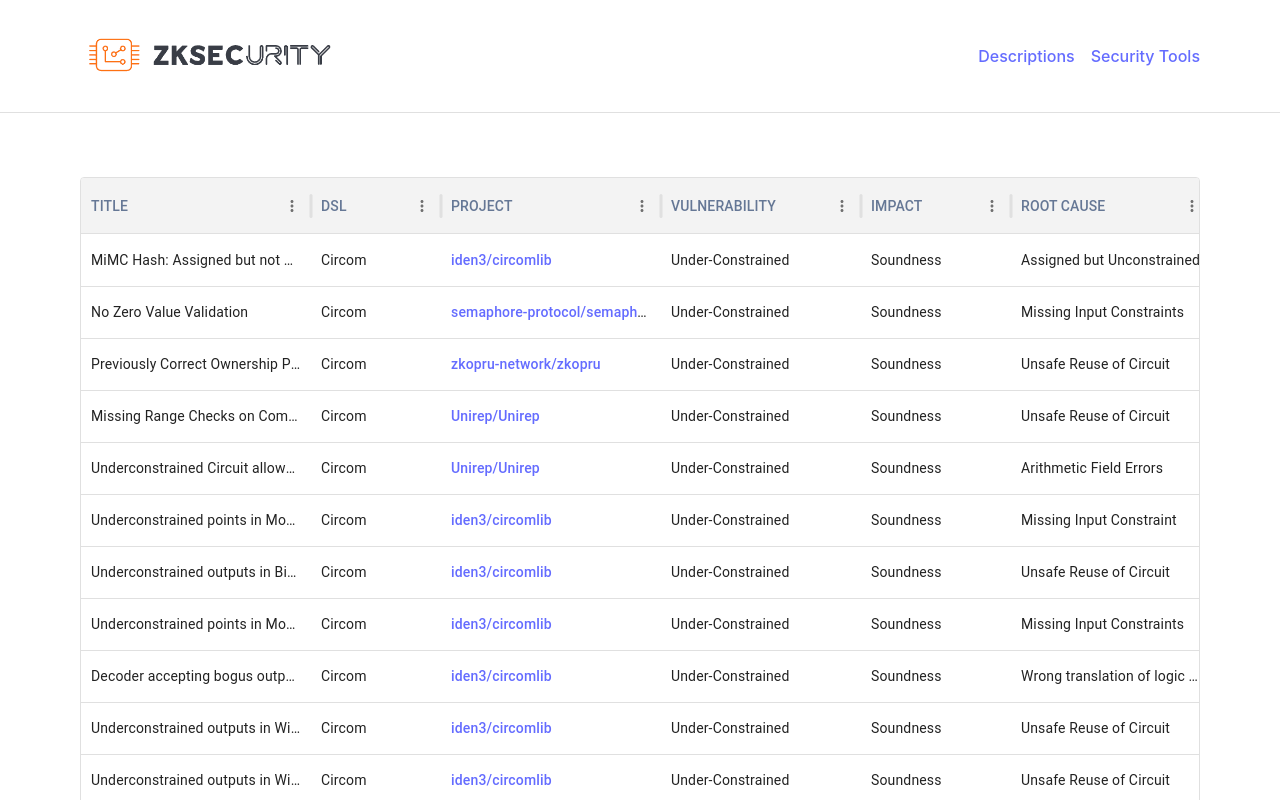
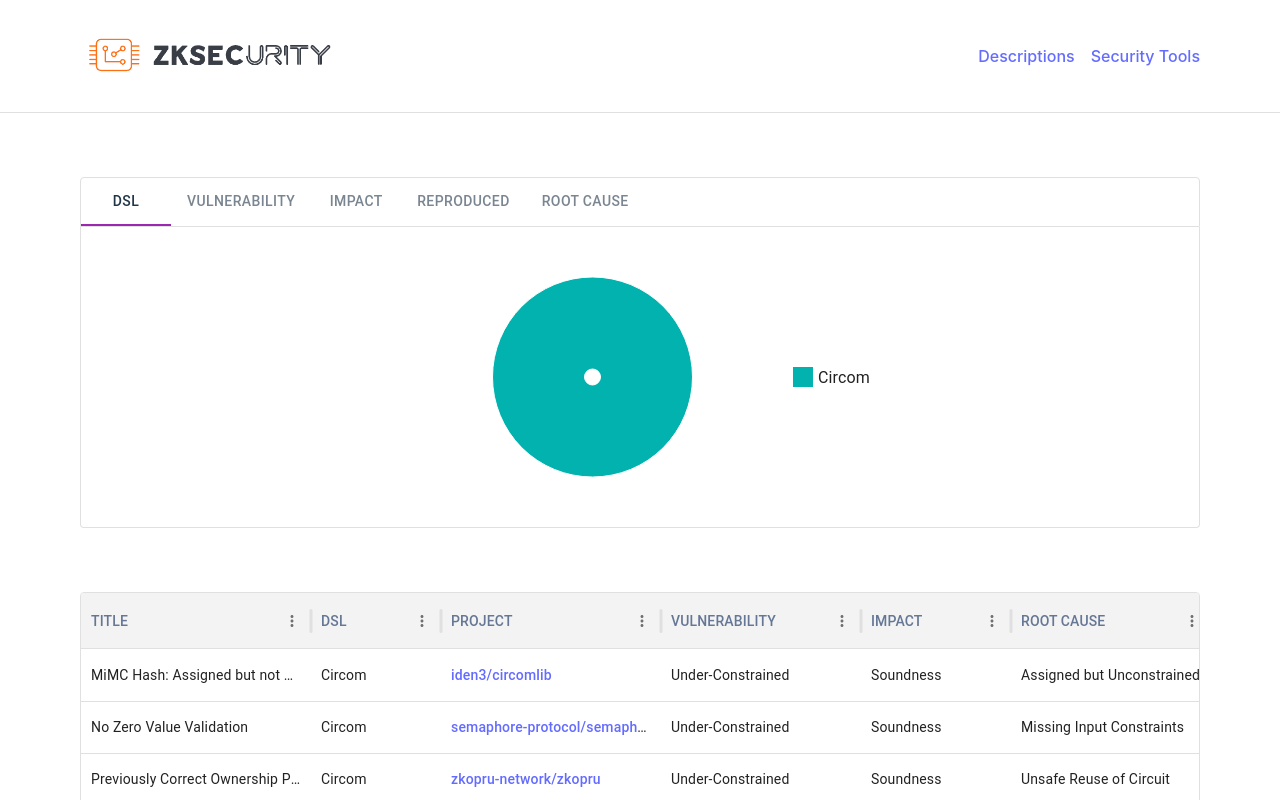
Before and after one commit to zksecurity/zkbugs-website, a React (Vite) app: page / in a window 1280 px wide. Shown: the top 800 px of the page. Built offline with nearby package versions, Linux system fonts and the light colour scheme.

Commit message:
Create charts and add them to home page

```diff
--- /dev/null
+++ b/src/components/charts-section/ChartTabPanel.jsx
@@ -0,0 +1,21 @@
+import PropTypes from "prop-types";
+
+export default function ChartTabPanel({ children, value, index, ...props }) {
+  return (
+    <div
+      role="tabpanel"
+      hidden={value !== index}
+      id={`full-width-tabpanel-${index}`}
+      aria-labelledby={`full-width-tab-${index}`}
+      {...props}
+    >
+      {value === index && children}
+    </div>
+  );
+}
+
+ChartTabPanel.propTypes = {
+  children: PropTypes.node,
+  index: PropTypes.number.isRequired,
+  value: PropTypes.number.isRequired,
+};
--- /dev/null
+++ b/src/components/charts-section/ChartsSection.jsx
@@ -0,0 +1,135 @@
+import { useEffect, useMemo, useState } from "react";
+import PropTypes from "prop-types";
+import { styled, Tab, Tabs } from "@mui/material";
+import PieChart from "../charts/PieChart";
+import { getChartData, getOccuranciesPercentage } from "./chart-utils";
+import ChartTabPanel from "./ChartTabPanel";
+import PieChartInnerLabel from "../charts/PieChartInnerLabel";
+
+const a11yProps = (index) => {
+  return {
+    id: `full-width-tab-${index}`,
+    "aria-controls": `full-width-tabpanel-${index}`,
+  };
+};
+
+const ContainerStyled = styled("div")({
+  "& .chart-wrapper": {
+    border: "1px solid #e0e0e0",
+    borderTop: 0,
+    borderBottomRightRadius: "0.25rem",
+    borderBottomLeftRadius: "0.25rem",
+    "& .chart": {
+      width: "100%",
+    },
+  },
+  "& .chart-tabs": {
+    border: "1px solid #e0e0e0",
+    borderTopRightRadius: "0.25rem",
+    borderTopLeftRadius: "0.25rem",
+  },
+});
+
+function ChartsSection({ data }) {
+  const [chartsData, setChartsData] = useState({
+    dsl: [],
+    vulnerability: [],
+    impact: [],
+    reproduced: [],
+    rootCause: [],
+  });
+
+  useEffect(() => {
+    setChartsData({
+      dsl: getChartData(data, "dsl"),
+      vulnerability: getChartData(data, "vulnerability"),
+      impact: getChartData(data, "impact"),
+      reproduced: getChartData(data, "reproduced", {
+        true: "Reproduced",
+        false: "Not Reproduced",
+      }),
+      rootCause: getChartData(data, "rootCause"),
+    });
+  }, [data]);
+
+  const reproducedPercentage = useMemo(() => {
+    const occuranciesPercentage = getOccuranciesPercentage(data, "reproduced");
+    return occuranciesPercentage[true];
+  }, [data]);
+
+  const [value, setValue] = useState(0);
+  const handleChange = (event, newValue) => {
+    setValue(newValue);
+  };
+
+  return (
+    <ContainerStyled>
+      <Tabs
+        value={value}
+        onChange={handleChange}
+        indicatorColor="secondary"
+        textColor="inherit"
+        aria-label="full width tabs example"
+        className="chart-tabs"
+      >
+        <Tab label="DSL" {...a11yProps(0)} />
+        <Tab label="Vulnerability" {...a11yProps(1)} />
+        <Tab label="Impact" {...a11yProps(2)} />
+        <Tab label="Reproduced" {...a11yProps(2)} />
+        <Tab label="Root Cause" {...a11yProps(2)} />
+      </Tabs>
+      <div className="chart-wrapper">
+        <ChartTabPanel value={value} index={0}>
+          <PieChart data={chartsData.dsl} width={500} className="chart" />
+        </ChartTabPanel>
+        <ChartTabPanel value={value} index={1}>
+          <PieChart
+            data={chartsData.vulnerability}
+            width={500}
+            className="chart"
+          />
+        </ChartTabPanel>
+        <ChartTabPanel value={value} index={2}>
+          <PieChart data={chartsData.impact} width={500} className="chart" />
+        </ChartTabPanel>
+        <ChartTabPanel value={value} index={3}>
+          <PieChart
+            data={chartsData.reproduced}
+            width={500}
+            innerRadius={80}
+            className="chart"
+          >
+            <PieChartInnerLabel sx={{ fontSize: "28px" }}>
+              {reproducedPercentage}
+            </PieChartInnerLabel>
+          </PieChart>
+        </ChartTabPanel>
+        <ChartTabPanel value={value} index={4}>
+          <PieChart data={chartsData.rootCause} className="chart" />
+        </ChartTabPanel>
+      </div>
+    </ContainerStyled>
+  );
+}
+
+export default ChartsSection;
+
+ChartsSection.propTypes = {
+  data: PropTypes.arrayOf(
+    PropTypes.shape({
+      dsl: PropTypes.string,
+      impact: PropTypes.string,
+      id: PropTypes.string,
+      title: PropTypes.string,
+      reproduced: PropTypes.bool,
+      rootCause: PropTypes.string,
+      vulnerability: PropTypes.string,
+      similarBugs: PropTypes.arrayOf(PropTypes.string),
+      source: PropTypes.shape({
+        variant: PropTypes.string,
+        variantName: PropTypes.string,
+        sourceLink: PropTypes.string,
+      }),
+    })
+  ),
+};
--- /dev/null
+++ b/src/components/charts-section/chart-utils.js
@@ -0,0 +1,38 @@
+const countOccurancies = (dataArray, key) => {
+  const occurancies = {};
+
+  dataArray.forEach((item) => {
+    const value = item[key];
+    if (value == null) {
+      return;
+    }
+    occurancies[value] = occurancies[value] + 1 || 1;
+  });
+
+  return occurancies;
+};
+
+const occuranciesToChartData = (occurancies, labelMap) => {
+  return Object.entries(occurancies).map(([key, value]) => ({
+    label: labelMap ? labelMap[key] : key,
+    value,
+  }));
+};
+
+export const getChartData = (data, key, labelMap) => {
+  const occurancies = countOccurancies(data, key);
+  return occuranciesToChartData(occurancies, labelMap);
+};
+
+export const getOccuranciesPercentage = (dataArray, key) => {
+  const occurancies = countOccurancies(dataArray, key);
+  const total = Object.values(occurancies).reduce(
+    (acc, value) => acc + value,
+    0
+  );
+  const occuranciesPercentage = {};
+  Object.entries(occurancies).forEach(([key, value]) => {
+    occuranciesPercentage[key] = ((value / total) * 100).toFixed(2) + "%";
+  });
+  return occuranciesPercentage;
+};
--- /dev/null
+++ b/src/components/charts/PieChart.jsx
@@ -0,0 +1,55 @@
+import { PieChart as MuiPieChart } from "@mui/x-charts";
+import PropTypes from "prop-types";
+
+const pieParams = {
+  height: 300,
+};
+
+function PieChart({
+  data,
+  colors,
+  innerRadius = 8,
+  outerRadius = 100,
+  width,
+  children,
+  className,
+}) {
+  const finalPieParams = width ? { ...pieParams, width } : pieParams;
+  return (
+    <MuiPieChart
+      colors={colors}
+      series={[
+        {
+          data,
+          highlightScope: { fade: "global", highlight: "item" },
+          // valueFormatter,
+          innerRadius,
+          outerRadius,
+          paddingAngle: 2,
+          cornerRadius: 4,
+        },
+      ]}
+      {...finalPieParams}
+      className={className}
+    >
+      {children}
+    </MuiPieChart>
+  );
+}
+
+export default PieChart;
+
+PieChart.propTypes = {
+  children: PropTypes.node,
+  className: PropTypes.string,
+  colors: PropTypes.arrayOf(PropTypes.string),
+  data: PropTypes.arrayOf(
+    PropTypes.shape({
+      label: PropTypes.string,
+      value: PropTypes.number,
+    })
+  ).isRequired,
+  innerRadius: PropTypes.number,
+  outerRadius: PropTypes.number,
+  width: PropTypes.number,
+};
--- /dev/null
+++ b/src/components/charts/PieChartInnerLabel.jsx
@@ -0,0 +1,27 @@
+import PropTypes from "prop-types";
+import { styled } from "@mui/material";
+import { useDrawingArea } from "@mui/x-charts";
+
+const StyledText = styled("text")(({ theme }) => ({
+  fill: theme.palette.text.primary,
+  textAnchor: "middle",
+  dominantBaseline: "central",
+  fontSize: 20,
+}));
+
+function PieChartInnerLabelUnstyled({ children, className }) {
+  const { width, height, left, top } = useDrawingArea();
+  return (
+    <StyledText x={left + width / 2} y={top + height / 2} className={className}>
+      {children}
+    </StyledText>
+  );
+}
+
+const PieChartInnerLabel = styled(PieChartInnerLabelUnstyled)({});
+export default PieChartInnerLabel;
+
+PieChartInnerLabelUnstyled.propTypes = {
+  children: PropTypes.node,
+  className: PropTypes.string,
+};
--- a/src/pages/home/HomePage.jsx
+++ b/src/pages/home/HomePage.jsx
@@ -2,6 +2,7 @@ import { useEffect, useState } from "react";
 import BugsTable from "../../components/bugs-table/BugsTable";
 import Container from "../../components/layout/Container";
 import { api } from "../../api/api";
+import ChartsSection from "../../components/charts-section/ChartsSection";
 
 function HomePage() {
   const [bugsData, setBugsData] = useState([]);
@@ -11,10 +12,16 @@ function HomePage() {
       setBugsData(data);
     });
   }, []);
+
   return (
+    <>
+      <Container sx={{ marginTop: "4rem" }}>
+        <ChartsSection data={bugsData} />
+      </Container>
       <Container sx={{ marginTop: "4rem" }}>
         <BugsTable data={bugsData} />
       </Container>
+    </>
   );
 }
 
```
